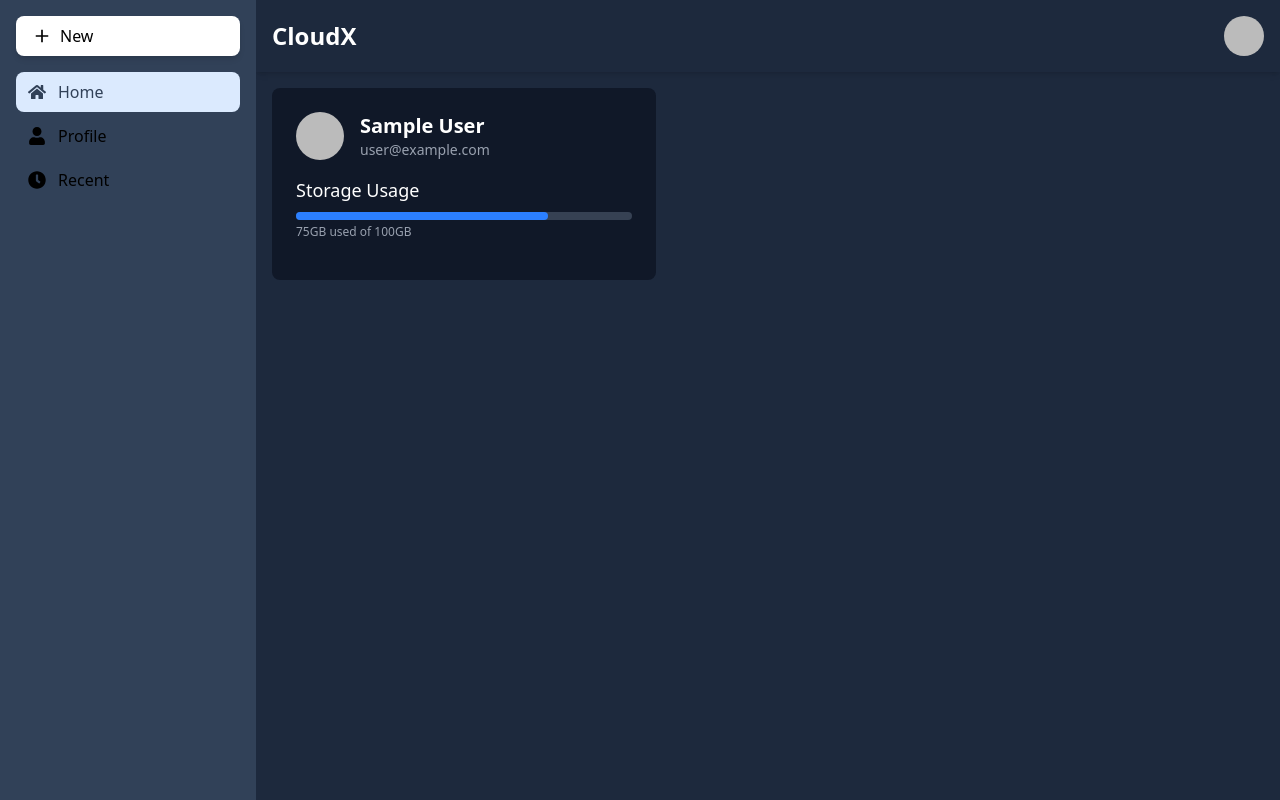
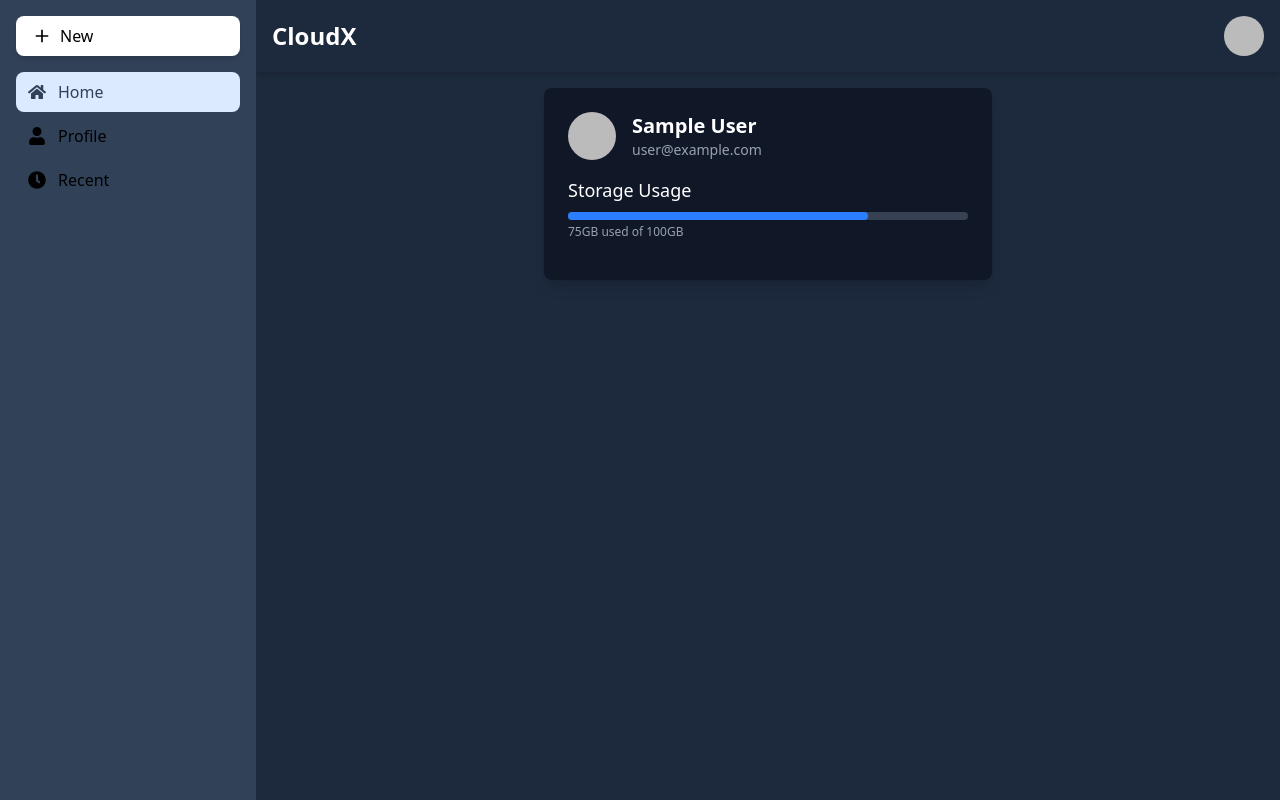
Before and after one commit to anooja62/CloudX, a React (Vite) app: page /profile in a window 1280 px wide. Built offline with nearby package versions, Linux system fonts and the light colour scheme; no server answers; sample sign-in values are in the browser's storage.

Commit message:
fix sidebar ui

```diff
--- a/src/Pages/Profile/Profile.tsx
+++ b/src/Pages/Profile/Profile.tsx
@@ -1,46 +1,38 @@
 import { FC } from "react";
-//import { AiOutlineCloud, AiOutlineSetting } from "react-icons/ai";
 import { useAuth } from "../../context/AuthContext";
 
 const Profile: FC = () => {
   const { user } = useAuth();
 
   return (
-    <div className="bg-gray-900 text-white p-6 rounded-lg w-96">
+    <div className="bg-gray-900 text-white p-4 md:p-6 rounded-lg w-full max-w-md mx-auto shadow-lg">
+      {/* Profile Section */}
       <div className="flex items-center space-x-4 mb-4">
         {user?.photoURL ? (
-       <img src={user.photoURL || "https://imgs.search.brave.com/J5-KJNoclGIgO9mgbMuULm8xw_ri-hvqZYOyhc50Q64/rs:fit:860:0:0:0/g:ce/aHR0cHM6Ly90NC5m/dGNkbi5uZXQvanBn/LzAyLzE3LzM0LzY3/LzM2MF9GXzIxNzM0/Njc4Ml83WHBDVHQ4/YkxOSnF2VkFhRFpK/d3Zaam0wZXBRbWo2/ai5qcGc"} alt="Profile" className="w-12 h-12 rounded-full" />
-
-
+          <img
+            src={user.photoURL}
+            alt="Profile"
+            className="w-16 h-16 sm:w-12 sm:h-12 rounded-full"
+          />
         ) : (
-          <div className="w-12 h-12 bg-gray-700 rounded-full flex items-center justify-center text-2xl">
+          <div className="w-16 h-16 sm:w-12 sm:h-12 bg-gray-700 rounded-full flex items-center justify-center text-2xl">
             ?
           </div>
         )}
         <div>
-          <h2 className="text-xl font-semibold">{user ? user.displayName : "Guest"}</h2>
+          <h2 className="text-lg sm:text-xl font-semibold">{user ? user.displayName : "Guest"}</h2>
           <p className="text-sm text-gray-400">{user ? user.email : "No email available"}</p>
         </div>
       </div>
 
-      <div className="mb-4">
+      {/* Storage Usage */}
+      <div className="mb-4 text-center sm:text-left">
         <h3 className="text-lg font-medium">Storage Usage</h3>
         <div className="w-full bg-gray-700 h-2 rounded-full mt-2">
-          <div className="bg-blue-500 h-2 rounded-full w-3/4"></div>
+          <div className="bg-blue-500 h-2 rounded-full w-[75%] max-w-xs"></div>
         </div>
         <p className="text-xs text-gray-400 mt-1">75GB used of 100GB</p>
       </div>
-
-      {/* <div className="flex justify-between items-center mt-4">
-        <button className="flex items-center space-x-2 bg-blue-500 px-4 py-2 rounded-lg text-sm">
-          <AiOutlineCloud />
-          <span>Upgrade Plan</span>
-        </button>
-        <button className="flex items-center space-x-2 bg-gray-700 px-4 py-2 rounded-lg text-sm">
-          <AiOutlineSetting />
-          <span>Settings</span>
-        </button>
-      </div> */}
     </div>
   );
 };
--- a/src/layouts/MainLayout.tsx
+++ b/src/layouts/MainLayout.tsx
@@ -3,7 +3,7 @@ import Navbar from "./Navbar";
 import Sidebar from "./Sidebar";
 import { Outlet, Navigate } from "react-router-dom";
 import { useAuth } from "../context/AuthContext";
-import { FaBars } from "react-icons/fa"; // Mobile menu icon
+
 
 const MainLayout: React.FC = () => {
   const { user } = useAuth();
@@ -47,15 +47,7 @@ const MainLayout: React.FC = () => {
         </main>
       </div>
 
-      {/* Mobile Sidebar Toggle Button */}
-      {!sidebarOpen && (
-        <button
-          className="fixed top-4 left-4 md:hidden bg-slate-700 text-white p-2 rounded-full"
-          onClick={() => setSidebarOpen(true)}
-        >
-          <FaBars size={20} />
-        </button>
-      )}
+
     </div>
   );
 };
```
